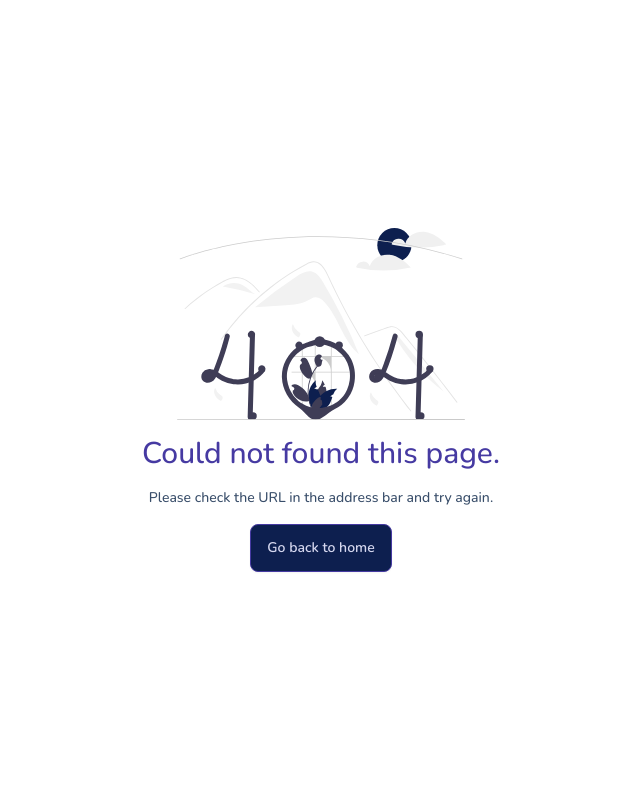
After one commit to MajidRaimi/dentix, a Flask app: page /diagnose in a window 1280 px wide. The commit adds this page. Shown: the whole page, without its empty margins (319-959 px from the left). Run offline with Flask 3, Linux system fonts and the light colour scheme; some libraries are stand-ins or nearby versions.

Commit message:
feat: 404 Page

```diff
--- a/app.py
+++ b/app.py
@@ -17,6 +17,10 @@ app.register_blueprint(dashboard_router, url_prefix='/dashboard')
 async def index():
     return render_template('index.html', user=session.get('user', {}))
 
+@app.errorhandler(404)
+async def not_found(e):
+    return render_template('404.html')
+
 
 if __name__ == '__main__':
     coloredlogs.install()
--- /dev/null
+++ b/templates/404.html
@@ -0,0 +1,16 @@
+{% include 'common/header.html' %}
+
+
+<div class="h-screen flex flex-col items-center justify-center gap-4">
+    <img src="{{url_for('static', filename='images/404.svg')}}" alt="" class="w-64 lg:w-72">
+    <h1 class='text-3xl text-secondary'>Could not found this page.</h1>
+    <p class='text-sm'>
+        Please check the URL in the address bar and try again.
+    </p>
+    <a href="/" class="btn btn-secondary">Go back to home</a>
+</div>
+
+
+</body>
+
+</html>
--- a/templates/common/navbar.html
+++ b/templates/common/navbar.html
@@ -21,7 +21,7 @@
                 <li><a href="/diagnose/all" class="text-[#0d1f4f]">History</a></li>
                 <hr class="my-2">
                 {% if user.role == 'ADMIN' or user.role == 'SUPER_ADMIN' %}
-                <li><a href="/dashboard" class="font-bold">Dashboard</a></li>
+                <!-- <li><a href="/dashboard" class="font-bold">Dashboard</a></li> -->
                 <li><a href="/dashboard/users" class="font-bold">Manage Users</a></li>
 
                 {% if user.role == 'SUPER_ADMIN' %}
```
Also changed, not shown: templates/index.html (+18 -3 lines), static/images/404.svg (added).
